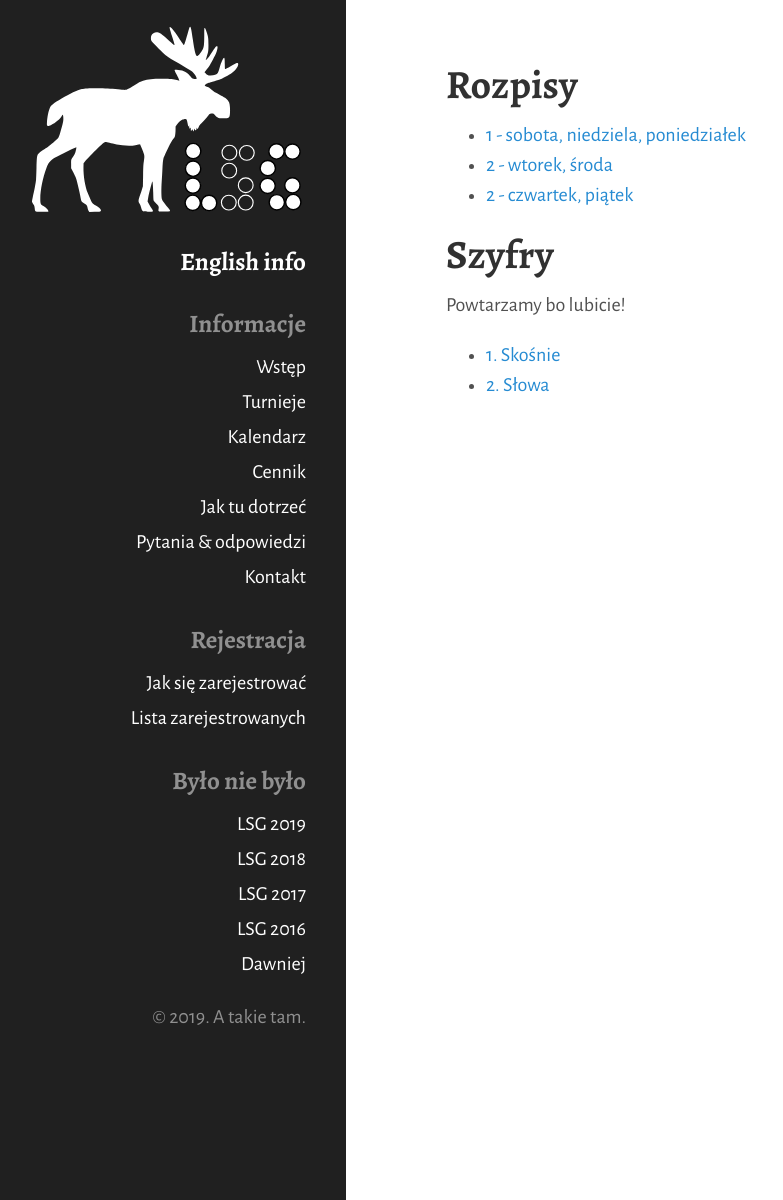
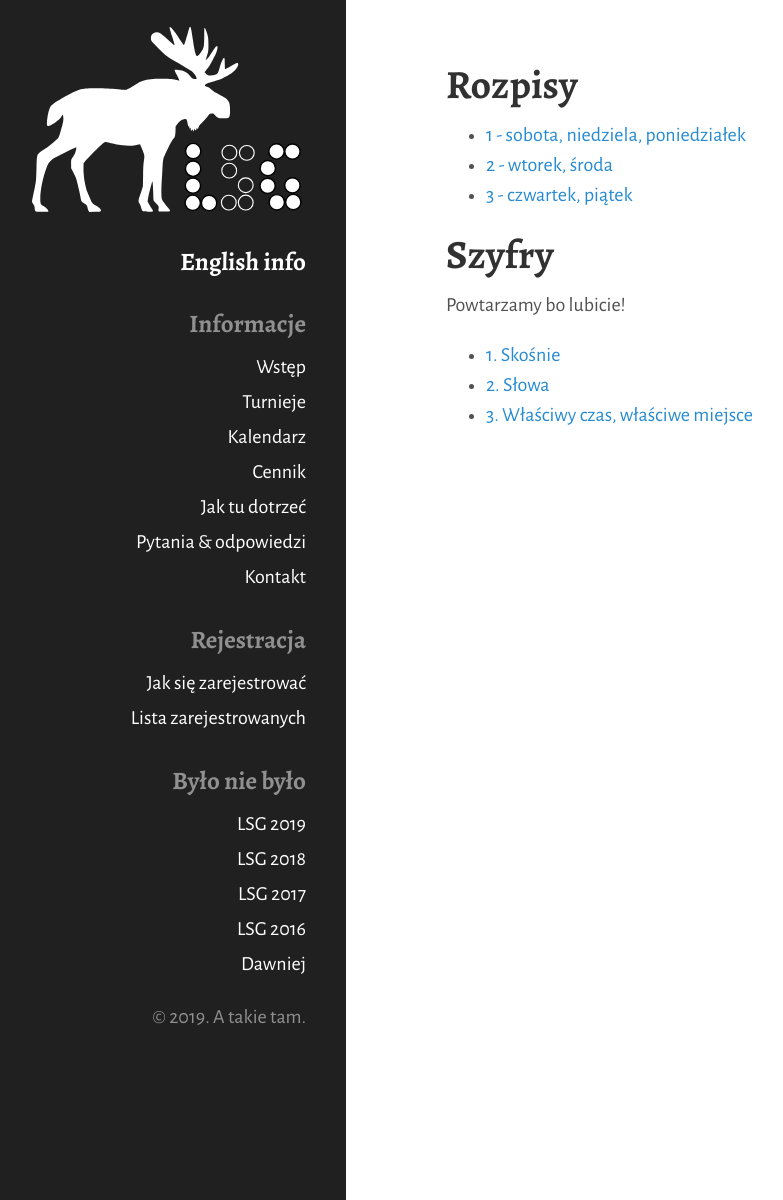
Before and after one commit to tasuki/lsg, a Jekyll site: the page built from 2019.md, in a window 1280 px wide. Shown: the whole page, without its empty margins (14-797 px from the left). Built offline with Jekyll 4.4.1, drawn with Linux system fonts in a browser that asks for light colours; nearby versions of some CDN libraries.

Commit message:
Właściwy czas właściwe miejsce

```diff
--- a/2019.md
+++ b/2019.md
@@ -7,7 +7,7 @@ title: LSG 2019
 
 - [1 - sobota, niedziela, poniedziałek](/public/2019/1.pdf)
 - [2 - wtorek, środa](/public/2019/2.pdf)
-- [2 - czwartek, piątek](/public/2019/3.pdf)
+- [3 - czwartek, piątek](/public/2019/3.pdf)
 
 ## Szyfry
 
@@ -15,3 +15,4 @@ Powtarzamy bo lubicie!
 
 - [1. Skośnie](/public/2019/szyfry-1.pdf)
 - [2. Słowa](/public/2019/szyfry-2.pdf)
+- [3. Właściwy czas, właściwe miejsce](/public/2019/szyfry-3.pdf)
```
Also changed, not shown: 1 other file.
